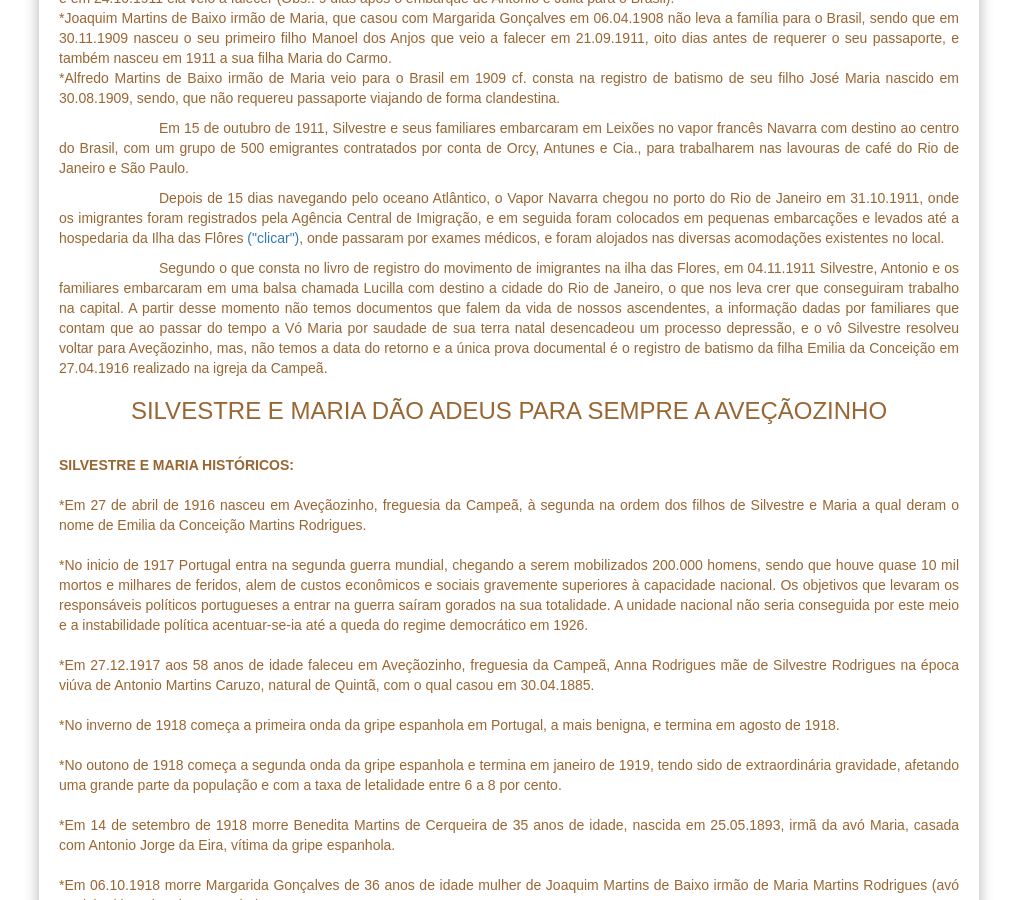
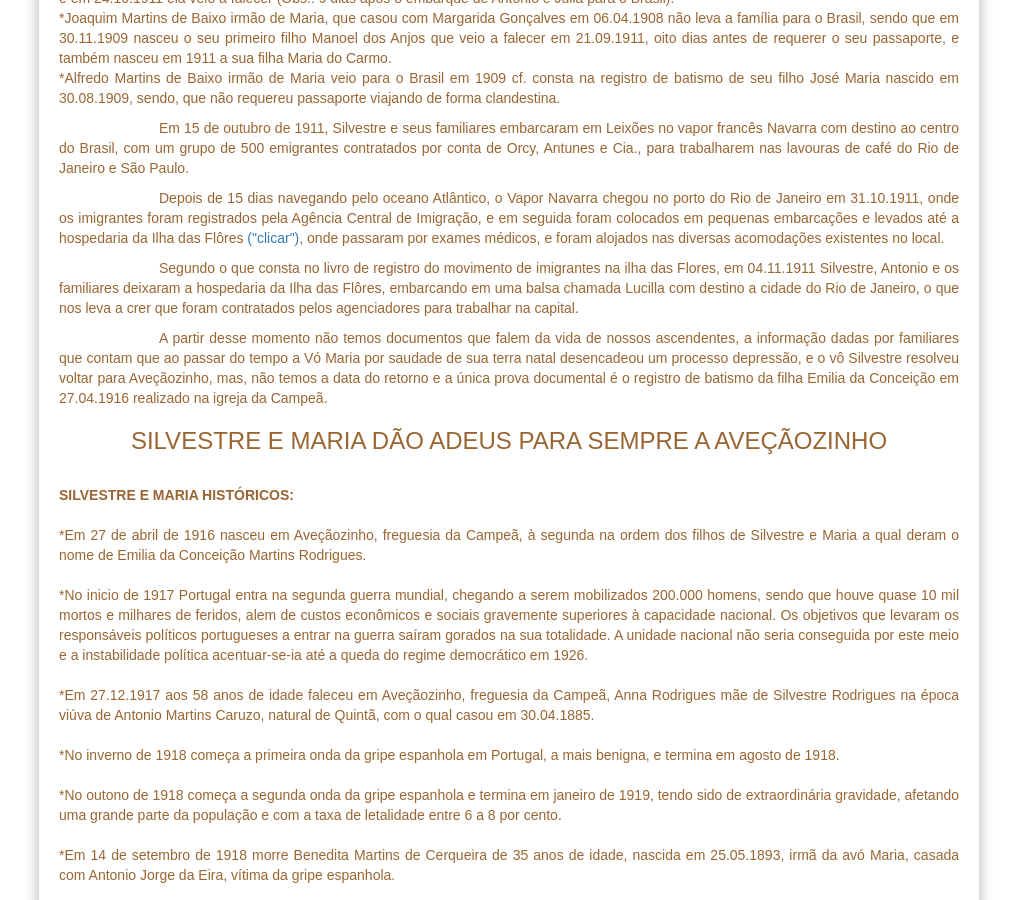
Before and after one commit to claudiovargas1955/claudiovargas1955.github.io, a Jekyll site: the page built from _pages/historia-de-silvestre.html, in a window 1280 px wide and 900 px high, scrolled down 8452 px. Shown: the whole window, without its empty margins (131-1148 px from the left). Built offline with Jekyll 4.4.1, drawn with Linux system fonts in a browser that asks for light colours; some web fonts are replaced.

Commit message:
Update historia-de-silvestre.html

```diff
--- a/_pages/historia-de-silvestre.html
+++ b/_pages/historia-de-silvestre.html
@@ -458,8 +458,9 @@ de café do Rio de Janeiro e São Paulo.<br/>
 e levados até a hospedaria da Ilha das Flôres <a href="http://www.hospedariailhadasflores.com.br/#" target="_blank";>("clicar")</a>,
 onde passaram por exames médicos, e foram alojados nas diversas acomodações existentes no local.
 <p style="text-indent:100px";/>Segundo o que consta no livro de registro do movimento de imigrantes na ilha das Flores, em 04.11.1911
-Silvestre, Antonio e os familiares embarcaram em uma balsa chamada Lucilla com destino a cidade do Rio de Janeiro, o que nos leva crer
-que conseguiram trabalho na capital. A partir desse momento não temos documentos que falem da vida de nossos ascendentes, a informação
+Silvestre, Antonio e os familiares deixaram a hospedaria da Ilha das Flôres, embarcando em uma balsa chamada Lucilla com destino a
+cidade do Rio de Janeiro, o que nos leva a crer que foram contratados pelos agenciadores para trabalhar na capital.
+<p style="text-indent:100px";/>A partir desse momento não temos documentos que falem da vida de nossos ascendentes, a informação
 dadas por familiares que contam que ao passar do tempo a Vó Maria por saudade de sua terra natal desencadeou um processo depressão, e o
 vô Silvestre resolveu voltar para Aveçãozinho, mas, não temos a data do retorno e a única prova documental é o registro de batismo da
 filha Emilia da Conceição em 27.04.1916 realizado na igreja da Campeã.
```
